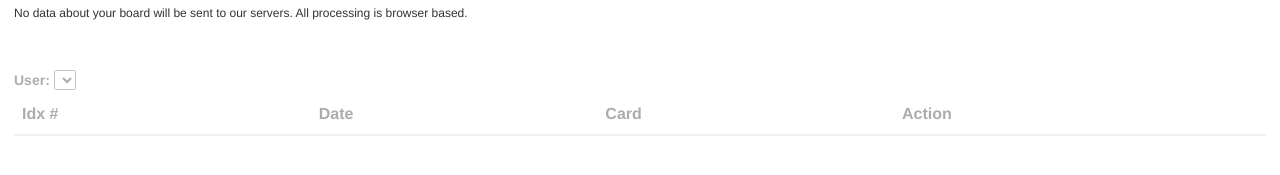
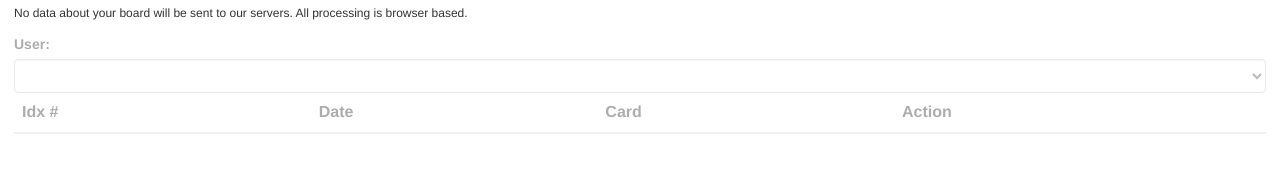
Before and after one commit to celsopalmeiraneto/trello-board-auditor, a plain HTML site: page index.html in a window 1280 px wide. Shown: the part 299-474 px from the top of the page. Drawn offline with nearby package versions, Linux system fonts and the light colour scheme.

Commit message:
Some trimming.

```diff
--- a/index.html
+++ b/index.html
@@ -7,7 +7,7 @@
         padding: 1em;
       }
       #boardContent{
-        margin-top: 50px;
+        margin-top: 1em;
       }
       .disabled{
         pointer-events: none;
@@ -27,7 +27,7 @@
     <h6>No data about your board will be sent to our servers. All processing is browser based.</h6>
     <div id="boardContent" class="disabled">
       <label>User:</label>
-    	<select id="selectUser">
+    	<select id="selectUser" class="form-control">
     	</select>
     	<table class="table">
     		<thead>
```
